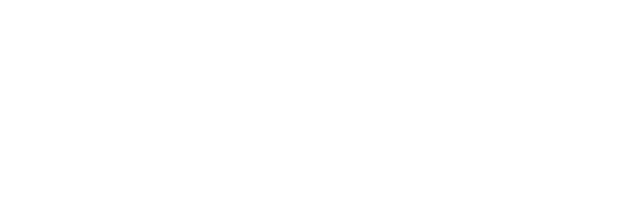
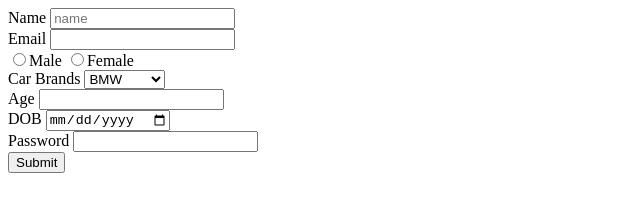
Before and after one commit to acciojob/signup-form-car-NishantLokhand, a website: page main.html in a window 1280 px wide. Shown: the whole page, without its empty margins (0-640 px from the left). Drawn offline with Linux system fonts and the light colour scheme.

Commit message:
created a submission

```diff
--- a/main.html
+++ b/main.html
@@ -7,7 +7,28 @@
 </head>
 
 <body>
-	<!-- the entire body must be written by student -->
+	<form action="/action_page.html" method="get">
+		<label for="name">Name</label>
+		<input type="text" id="name" placeholder="name"><br>
+		<label for="email">Email</label>
+		<input type="email" id="email"><br>
+		<input type="radio" id="male" name="gender">Male
+		<input type="radio" id="female" name="gender">Female<br>
+		<label for="Car Brands">Car Brands</label>
+		<select id="cars">
+			<option>BMW</option>
+			<option>Audi</option>
+			<option>Mercedez</option>
+		</select></br>
+		<label for="age">Age</label>
+		<input type="number" id="age"><br>
+		<label for="dob">DOB</label>
+		<input type="date" id="dob"><br>
+		<label for="password">Password</label>
+		<input type="password" id="password"><br>
+		<input type="submit" id="submit" name="submit">
+	</form>
+
     <script type="text/javascript" src="./script.js">
 </script>
 
```
